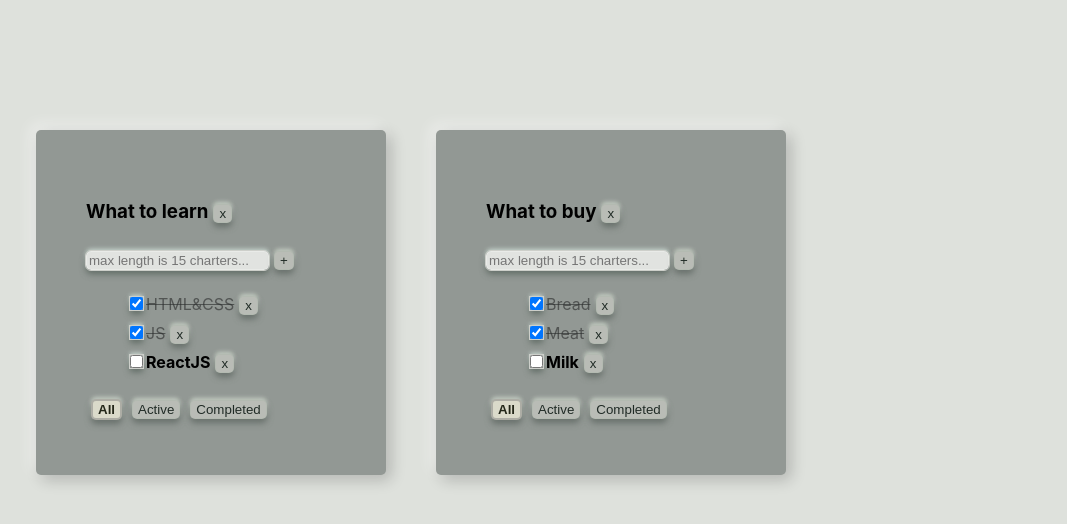
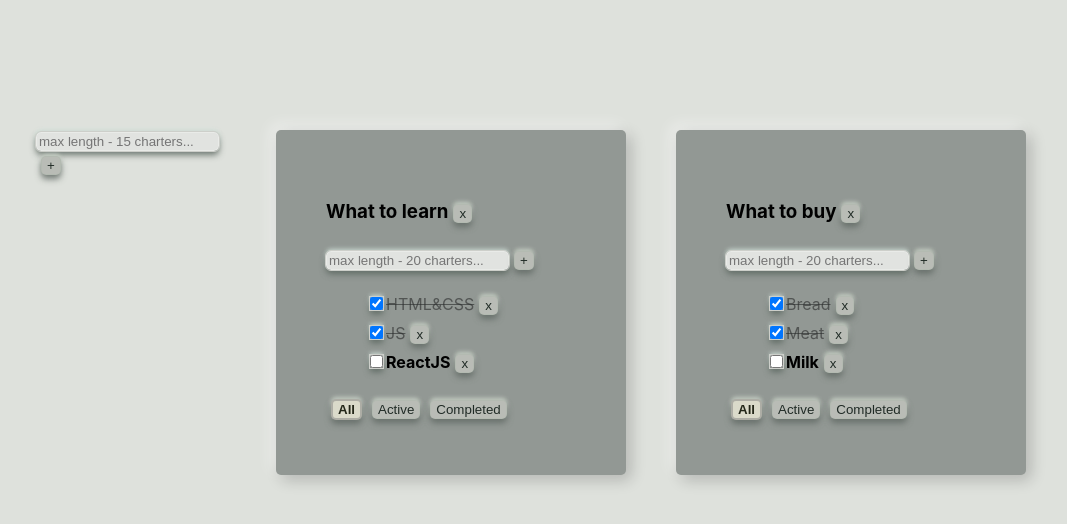
Before and after one commit to kdrenata/todolist, a React (Vite) app: page / in a window 1280 px wide. Shown: the top 524 px of the page, without its empty margins (94-1161 px from the left). Built offline with nearby package versions, Linux system fonts and the light colour scheme.

Commit message:
added new components

```diff
--- /dev/null
+++ b/src/AddItemForm.tsx
@@ -0,0 +1,50 @@
+import {Button} from "./Button.tsx";
+import {KeyboardEvent, useState} from "react";
+
+type Props = {
+    createItem: (newTitle: string) => void;
+    maxTitleLength: number;
+}
+
+export const AddItemForm = ({createItem, maxTitleLength}: Props) => {
+
+    const [taskTitle, setTaskTitle] = useState<string>('');  // локальный state, который контролирует input
+    const [error, setError] = useState<boolean>(false);
+
+    const createTaskOnClickHandler = () => {
+        const trimmedTitle = taskTitle.trim()
+        if (trimmedTitle) {
+            createItem(trimmedTitle);
+        } else {
+            setError(true);
+        }
+        setTaskTitle('')
+    }
+    const createTaskOnKeyDownHandler = (e: KeyboardEvent<HTMLInputElement>) => {   // добавление по нажатию на клавишу
+        if (e.key === 'Enter' && taskTitle && taskTitle.length <= 15) {   // то же самое что при нажатии на кнопку
+            createTaskOnClickHandler()
+        }
+    }
+
+    return (
+        <div>
+            <input //  получает содержимое локального state(a)
+                value={taskTitle}
+                placeholder={`max length - ${maxTitleLength} charters...`}
+                onChange={(e) => {
+                    error && setError(false)
+                    setTaskTitle(e.currentTarget.value)
+                }}  //все что польз вводит, поручаем передавать в локальный state
+                onKeyDown={createTaskOnKeyDownHandler} //клавиша нажата, но не отпущена вверх
+                className={error ? 'taskInputError' : ''}
+            />
+            <Button title={'+'}
+                    isDisabled={!taskTitle || taskTitle.length > 15}
+                    onClickHandler={createTaskOnClickHandler}/>
+            {taskTitle && taskTitle.length <= maxTitleLength && <div>{`max title length is ${maxTitleLength} charters`}</div>}
+            {taskTitle.length > maxTitleLength && <div style={{color: '#cd2828'}}>title is to long</div>}
+            {error && <div style={{color: '#cd2828'}}>enter valid title</div>}
+
+        </div>
+    )
+}
--- a/src/App.tsx
+++ b/src/App.tsx
@@ -2,6 +2,7 @@ import './App.css'
 import {TaskType, Todolist} from "./todolist/Todolist.tsx";
 import {useState} from "react";
 import {v1} from "uuid";
+import {AddItemForm} from "./AddItemForm.tsx";
 
 export type FilterValues = 'all' | 'active' | 'completed'
 
@@ -74,6 +75,14 @@ function App() {
 
     }
 
+    const changeTaskTitle = (taskId: string, newTitle: string, todolistsId: string) => {
+        const nextState: TasksStateType = {
+            ...tasks,
+            [todolistsId]: tasks[todolistsId].map(task => task.id === taskId ? {...task, title: newTitle} : task)
+        }
+        setTasks(nextState)
+    }
+
     const changeTodolistFilter = (newFilterValue: FilterValues, todolistsId: string) => {
 
         const nextState: Array<TodolistType> = todolists
@@ -91,6 +100,24 @@ function App() {
         // delete nextTasksState[todolistsId]
         // setTasks(nextTasksState)
     }
+
+
+    const creatTodolist = (newTodoTitle: string) => {
+        const newTodolistId = v1()
+        const nextState: Array<TodolistType> = [...todolists, {id: newTodolistId, title: newTodoTitle, filter: 'all'}]
+        setTodolists(nextState)
+
+        const nextTasksState: TasksStateType = {...tasks, [newTodolistId]: []}
+        setTasks(nextTasksState)
+    }
+
+    const changeTodolistTitle = (newTitle: string, todolistsId: string) => {
+        const nextState: Array<TodolistType> = todolists
+            .map(tl => tl.id === todolistsId ? {...tl, title: newTitle} : tl)
+        setTodolists(nextState)
+    }
+
+
 // UI: // порядок отображения данных
 
     const todolistsComponents = todolists.map(tl => {
@@ -117,6 +144,9 @@ function App() {
 
                 changeTodolistFilter={changeTodolistFilter}
                 deleteTodolist={deleteTodolist}
+                changeTaskTitle={changeTaskTitle}
+                changeTodolistTitle={changeTodolistTitle}
+
             />
         )
     })
@@ -124,6 +154,7 @@ function App() {
 
     return (
         <div className="app">
+            <AddItemForm createItem={creatTodolist} maxTitleLength={15}/>
             {todolistsComponents}
         </div>
     )
--- /dev/null
+++ b/src/EditableSpan.tsx
@@ -0,0 +1,29 @@
+import {useState} from "react";
+
+
+type EditableSpan = {
+    title: string,
+    changeTitle: (newTitle: string) => void,
+}
+
+export const EditableSpan = ({title, changeTitle}: EditableSpan) => {
+    const [isEditMode, setIsEditMode] = useState(false)
+    const [value, setValue] = useState(title)
+
+
+    const onEditeMode = () => setIsEditMode(true)
+    const offEditeMode = () => {
+        setIsEditMode(false)
+        changeTitle(value)
+    }
+    return (
+        isEditMode
+            ? <input
+            value={value}
+            autoFocus={isEditMode}
+            onChange={(e) => setValue(e.target.value)}
+            onBlur={offEditeMode}
+            />
+            : <span onDoubleClick={onEditeMode}>{title}</span>
+    )
+}
--- a/src/todolist/Todolist.tsx
+++ b/src/todolist/Todolist.tsx
@@ -1,7 +1,8 @@
 import {Button} from "../Button.tsx";
 import {FilterValues} from "../App.tsx";
-import {useState, KeyboardEvent, ChangeEvent} from "react";
 import style from './Todolist.module.css'
+import {AddItemForm} from "../AddItemForm.tsx";
+import {EditableSpan} from "../EditableSpan.tsx";
 
 type TodolistPropsType = {          // тип, который описывает пропсы компонента тудулист
     todolistId: string;
@@ -14,6 +15,8 @@ type TodolistPropsType = {          // тип, который описывает
     changeTaskStatus: (taskId: string, newStatus: boolean, todolistId: string) => void;
     changeTodolistFilter: (newFilterValue: FilterValues, todolistId: string) => void;
     deleteTodolist: (todolistsId: string) => void
+    changeTaskTitle: (taskId: string, title: string, todolistId: string) => void;
+    changeTodolistTitle: (newTitle: string, todolistsId: string) => void;
 }
 
 export type TaskType = {
@@ -31,13 +34,13 @@ export const Todolist = ({
                              createTask,
                              changeTaskStatus,
                              changeTodolistFilter,
-                             deleteTodolist
+                             deleteTodolist,
+                             changeTaskTitle,
+                             changeTodolistTitle
                          }: TodolistPropsType) => {
     // const {title, tasks} = props   // деструктурирующее присваивание
 
-    // const inputRef = useRef<HTMLInputElement>(null);
-    const [taskTitle, setTaskTitle] = useState<string>('');  // локальный state, который контролирует input
-    const [error, setError] = useState<boolean>(false);
+
 
 // условный рендеринг (отоброжаем тот или иной элемент разметки в зависимости от какого-то условия)
     const tasksList = tasks.length === 0   //проверяем есть ли данные в массиве, если равна 0,
@@ -45,13 +48,17 @@ export const Todolist = ({
         : <ul>
             {tasks.map(task => {
                 const deleteTaskHandler = () => deleteTask(task.id, todolistId)
+                const changeTitleCallback = (newTitle: string) => {
+                    changeTaskTitle(task.id, newTitle, todolistId)
+                }
                 return (
                     <li key={task.id} className={task.isDone ? 'task-done' : 'task'}>
                         <input
                             onChange={(e) => changeTaskStatus(task.id, e.currentTarget.checked, todolistId)} // элемент с которым произошло событие
                             type="checkbox"
                             checked={task.isDone}/>
-                        <span>{task.title}</span>
+                        {/*<span>{task.title}</span>*/}
+                        <EditableSpan title={task.title} changeTitle={changeTitleCallback}/>
                         <Button title='x' onClickHandler={deleteTaskHandler}/>
                     </li>
                 )
@@ -71,50 +78,20 @@ export const Todolist = ({
     //     </ul>
     // }
 
-    const createTaskOnClickHandler = () => {
-        const trimmedTitle = taskTitle.trim()
-        if (trimmedTitle) {
-            createTask(trimmedTitle, todolistId);
-        } else {
-            setError(true);
-        }
-        createTask(taskTitle, todolistId)
-        setTaskTitle('')
+    const createTaskCallback = (newTaskTitle: string) => {
+            createTask(newTaskTitle, todolistId);
     }
-    const createTaskOnKeyDownHandler = (e: KeyboardEvent<HTMLInputElement>) => {   // добавление по нажатию на клавишу
-        if (e.key === 'Enter' && taskTitle && taskTitle.length <= 15) {   // то же самое что при нажатии на кнопку
-            createTaskOnClickHandler()
-        }
-    }
-    const createTaskOnChangeHandler = (e: ChangeEvent<HTMLInputElement>) => {
-        error && setError(false)
-        setTaskTitle(e.currentTarget.value)
+    const changeTodolistTitleCallback = (newTitle: string) => {
+        changeTodolistTitle(newTitle, todolistId)
     }
 
     return (
         <div className={style.todolist}>
             <h3>
-                {title}
+                <EditableSpan title={title} changeTitle={changeTodolistTitleCallback}/>
                 <Button title='x' onClickHandler={() => deleteTodolist(todolistId)}/>
             </h3>
-
-            <div>
-                <input //  получает содержимое локального state(a)
-                    value={taskTitle}
-                    placeholder='max length is 15 charters...'
-                    onChange={createTaskOnChangeHandler} //все что польз вводит, поручаем передавать в локальный state
-                    onKeyDown={createTaskOnKeyDownHandler} //клавиша нажата, но не отпущена вверх
-                    className={error ? 'taskInputError' : ''}
-                />
-                <Button title={'+'}
-                        isDisabled={!taskTitle || taskTitle.length > 15}
-                        onClickHandler={createTaskOnClickHandler}/>
-
-            </div>
-            {/*// добавляем два выражения условного рендеринга*/}
-            {taskTitle && taskTitle.length <= 15 && <div>max title length is 15 charters</div>}
-            {taskTitle.length > 15 && <div style={{color: '#cd2828'}}>title is to long</div>}
-            {error && <div style={{color: '#cd2828'}}>enter valid title</div>}
+            <AddItemForm createItem={createTaskCallback} maxTitleLength={20}/>
 
             {tasksList}
             <div>
```
